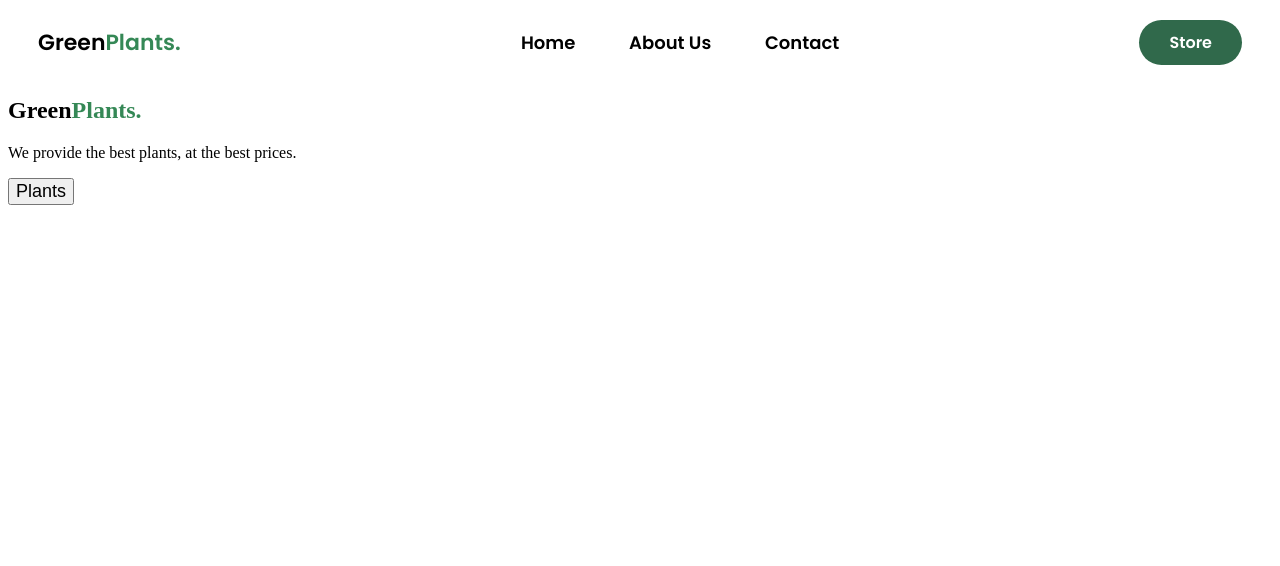
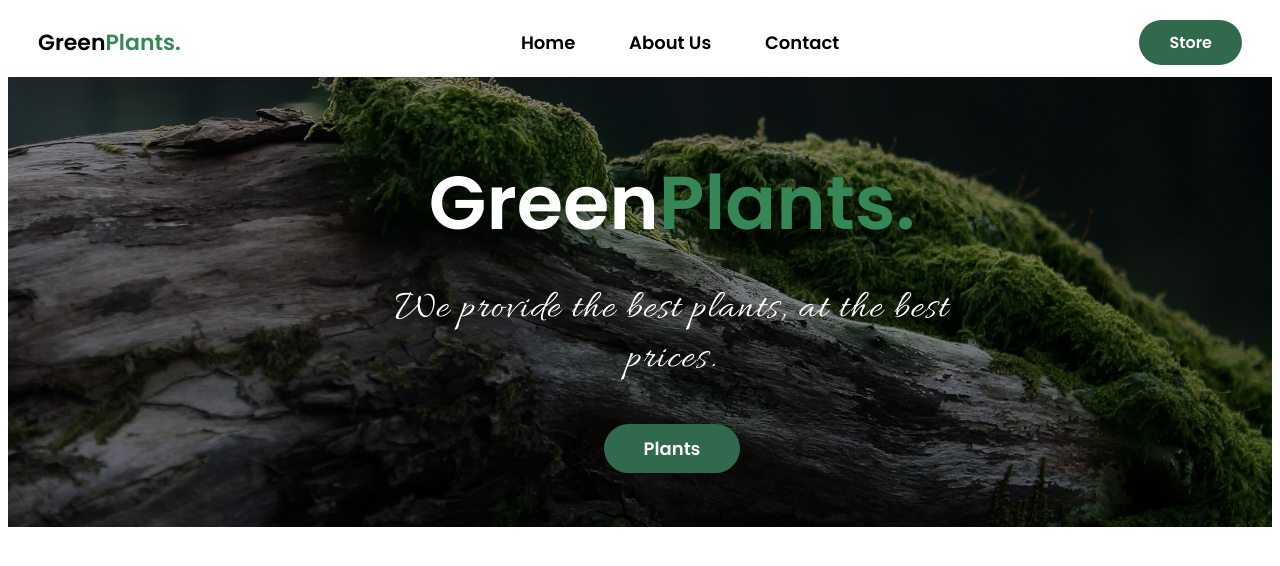
Before and after one commit to TanJinWen-NP/Asg1, a plain HTML site: page index.html in a window 1280 px wide. Drawn offline with Linux system fonts and the light colour scheme.

Commit message:
Company Introduction (CSS)

```diff
--- a/style.css
+++ b/style.css
@@ -1,4 +1,5 @@
 @import url('https://fonts.googleapis.com/css2?family=Poppins:wght@600&display=swap');
+@import url('https://fonts.googleapis.com/css2?family=Allura&display=swap');
 
 header {
     display: flex;
@@ -56,3 +57,50 @@ span {
         display: none;
     }
 }
+
+.plant-background {
+    background-image: linear-gradient(rgba(0, 0, 0, 0.5), rgba(0, 0, 0, 0.5)), url("plant-background.jpg");
+    background-position: center;
+    background-size: cover;
+    background-repeat: no-repeat;
+    height: 450px;
+}
+
+.green-plants-text {
+    font-family: 'Poppins', sans-serif;
+    text-align: center;
+    position: absolute;
+    transform: translate(-45%, -45%);
+    top: 35%;
+    left: 50%;
+}
+
+.green-plants-text h1 {
+    color: white;
+    font-size: 75px;
+    line-height: 0.5;
+}
+
+.green-plants-text p {
+    font-size: 40px;
+    font-family: 'Allura', sans-serif;
+    color: white;
+    letter-spacing: 1.5px;
+}
+
+.green-plants-text button {
+    line-height: 0.5;
+    padding: 20px 40px;
+    border: none;
+    border-radius: 65px;
+    cursor: pointer;
+    background-color: #30694B;
+    font-family: 'Poppins', sans-serif;
+    font-size: 18px;
+    color: white;
+}
+
+.green-plants-text button:hover {
+    color: #30694B;
+    background-color: #eaeaea;
+}
```
